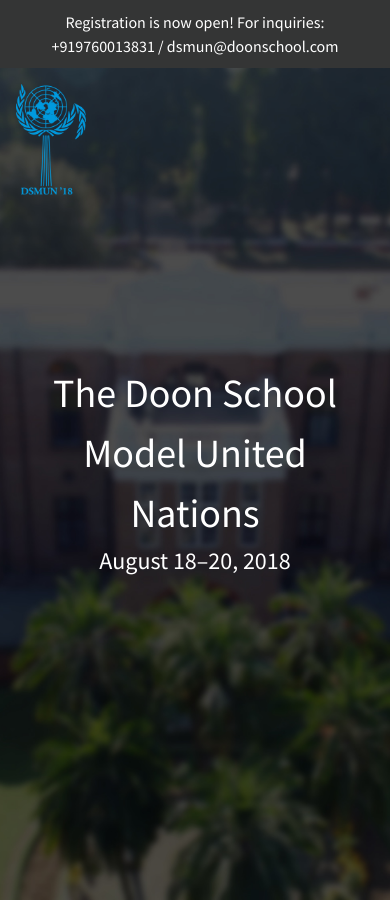
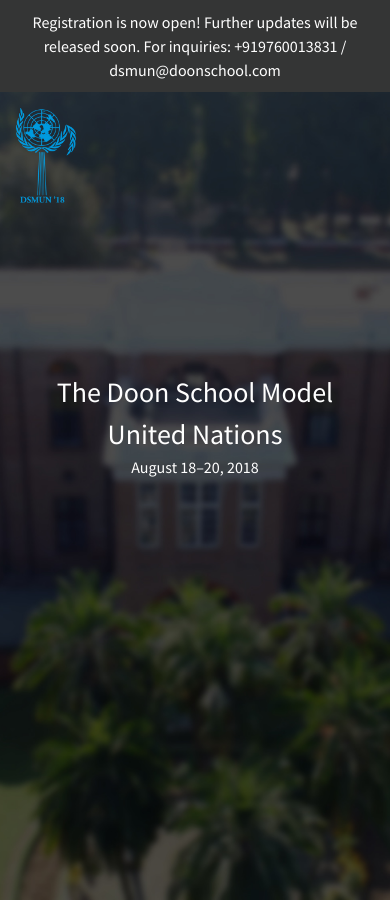
Before and after one commit to pratinav/dsmun18.com, a Jekyll site: the page built from index.html, in a window 390 px wide. Built offline with Jekyll 4.4.1, drawn with Linux system fonts in a browser that asks for light colours.

Commit message:
Updated banner and code

```diff
--- a/css/main.css
+++ b/css/main.css
@@ -47,6 +47,20 @@
   margin: 0;
 }
 
+@media screen and (max-width: 800px) {
+  h1 {
+    font-size: 1.75em;
+  }
+
+  h2 {
+    font-size: 1em;
+  }
+
+  .logo {
+    width: 60px;
+  }
+}
+
 a {
   text-decoration: none;
   color: inherit;
--- a/index.html
+++ b/index.html
@@ -3,7 +3,7 @@
 title: Home
 description: The official homepage of The Doon School Model United Nations 2018
 ---
-<div class="banner">Registration is now open! For inquiries: <a href="tel:+919760013831">+919760013831</a> / <a href="mailto:dsmun@doonschool.com">dsmun@doonschool.com</a></div>
+<div class="banner">Registration is now open! Further updates will be released soon. For inquiries: <a href="tel:+919760013831">+919760013831</a> / <a href="mailto:dsmun@doonschool.com">dsmun@doonschool.com</a></div>
 <div class="hero container">
   <a href="http://dsmun18.com/"><img src="{{ site.baseurl }}/img/logo_sm.png" class="logo"></a>
 
```
